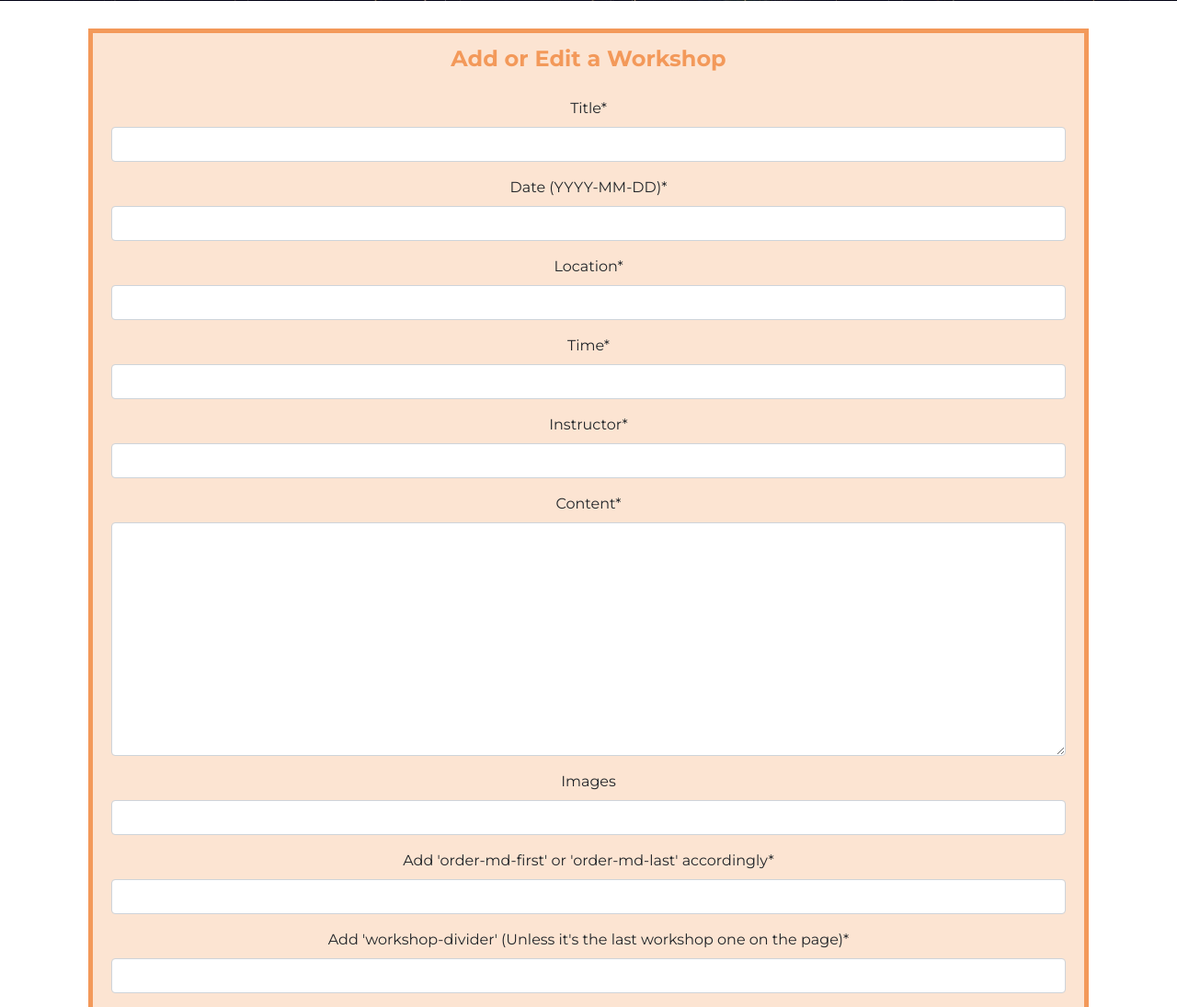
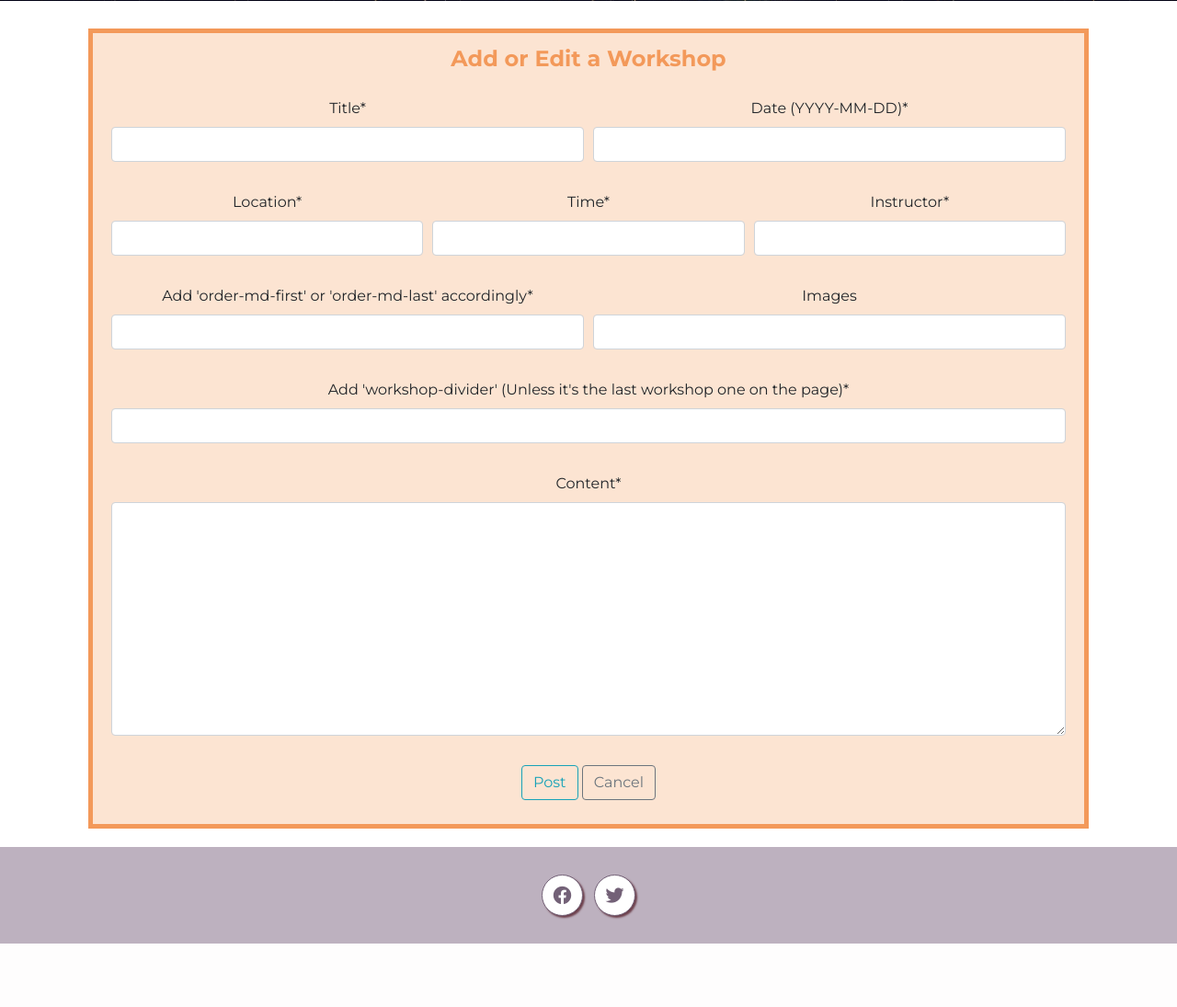
Before and after one commit to mariana-stefani/mukta-project, a Django app: page /workshops/new/ in a window 1280 px wide. Shown: the part 559-1654 px from the top of the page at 92% size. After the commit the page ends 1585 px from the top, so only its background shows below. Run offline with Django 3.2, Linux system fonts and the light colour scheme; the visitor is signed in with stand-in values (Sample User, id 1); some libraries are stand-ins or nearby versions.

Commit message:
Organized form in rows and cols on workshop-form.html

```diff
--- a/workshops/templates/workshops/workshop-form.html
+++ b/workshops/templates/workshops/workshop-form.html
@@ -15,9 +15,45 @@
     <div class="workshop-form container">
         <form method="POST">
             {% csrf_token %}
-            <fieldset class="form-group">
+            <fieldset>
                 <legend class="workshop-header mb-4">Add or Edit a Workshop</legend>
-                {{ form|crispy }}
+                <div class="form-row">
+                    <div class="form-group col-md-6">
+                      {{ form.title|as_crispy_field }}
+                    </div>
+                    <div class="form-group col-md-6">
+                      {{ form.date|as_crispy_field }}
+                    </div>
+                </div>
+                <div class="form-row">
+                    <div class="form-group col-md-4">
+                      {{ form.location|as_crispy_field }}
+                    </div>
+                    <div class="form-group col-md-4">
+                      {{ form.time|as_crispy_field }}
+                    </div>
+                    <div class="form-group col-md-4">
+                        {{ form.instructor|as_crispy_field }}
+                      </div>
+                </div>
+                <div class="form-row">
+                    <div class="form-group col-md-6">
+                        {{ form.order|as_crispy_field }}
+                      </div>
+                    <div class="form-group col-md-6">
+                      {{ form.images|as_crispy_field }}
+                    </div>
+                </div>
+                <div class="form-row">
+                    <div class="form-group col">
+                      {{ form.divider|as_crispy_field }}
+                    </div>
+                </div>
+                <div class="form-row">
+                    <div class="form-group col">
+                      {{ form.content|as_crispy_field }}
+                    </div>
+                </div>
             </fieldset>
             <div class="form-group">
                 <button class="btn btn-outline-info" type="submit">Post</button>
```
